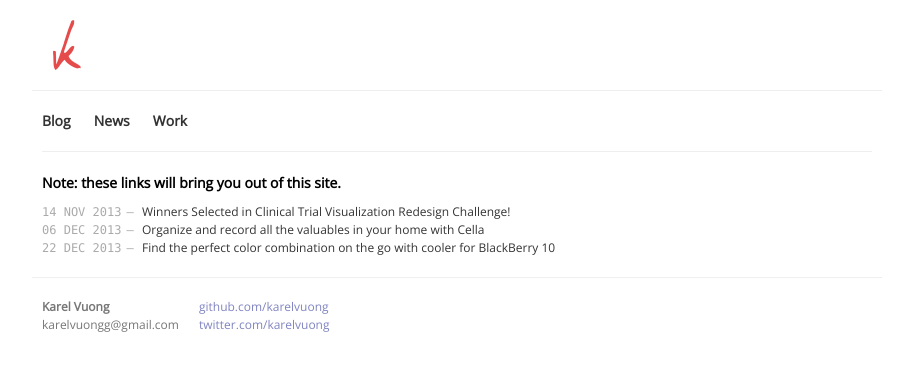
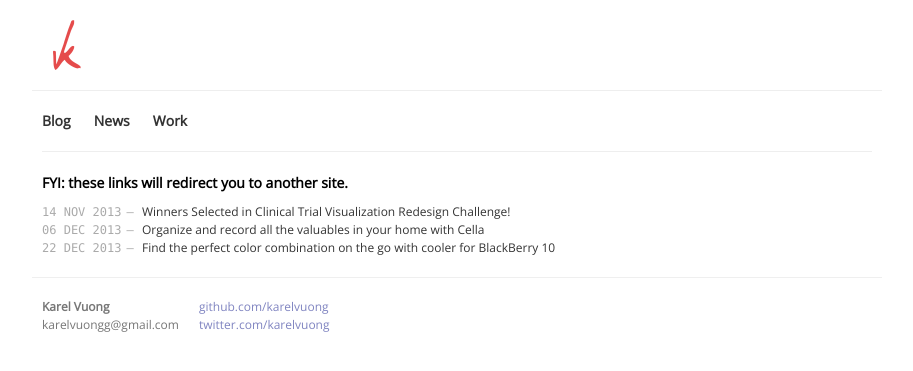
Before and after one commit to karelvuong/website, a Jekyll site: the page built from news/index.html, in a window 1280 px wide. Shown: the top 371 px of the page, without its empty margins (183-1096 px from the left). Built offline with Jekyll 4.4.1, drawn with Linux system fonts in a browser that asks for light colours; Markdown is read by kramdown in place of the engine named in the settings.

Commit message:
Changed redirect warning

```diff
--- a/news/index.html
+++ b/news/index.html
@@ -3,7 +3,7 @@ layout: default
 title: News
 ---
 
-<h6>Note: these links will bring you out of this site.</h6>
+<h6>FYI: these links will redirect you to another site.</h6>
 <ul class="list news">
 {% for article in site.data.news %}
   <li>
```
